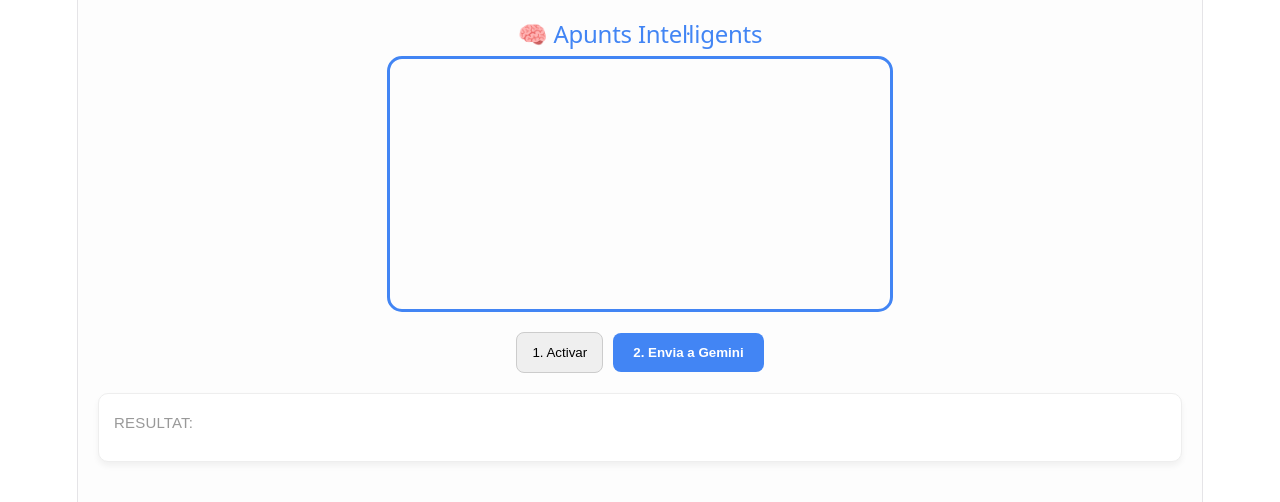
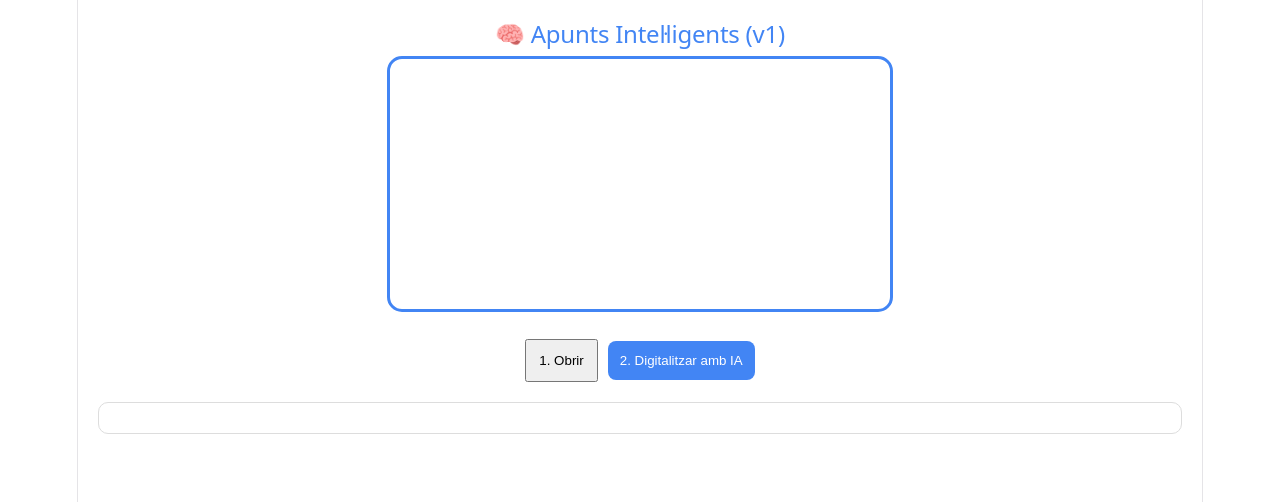
Before and after one commit to smenend1/meus-apunts-pwa, a React (Vite) app: page / in a window 1280 px wide. Shown: the top 502 px of the page. Built offline with nearby package versions, Linux system fonts and the light colour scheme.

Commit message:
Add files via upload

```diff
--- a/src/App.jsx
+++ b/src/App.jsx
@@ -6,7 +6,7 @@ function App() {
   const videoRef = useRef(null);
   const canvasRef = useRef(null);
 
-  // ⚠️ Torna a enganxar aquí la teva clau amb molta cura (sense espais extres)
+  // ⚠️ Torna a posar la teva API KEY aquí
   const GEMINI_API_KEY = "AIzaSyAaXi8T8JMBf2epxzDBl3yj3HvolbrzA4k";
 
   const startCamera = async () => {
@@ -16,7 +16,7 @@ function App() {
       });
       videoRef.current.srcObject = stream;
     } catch (err) {
-      alert("Error: Revisa els permisos de la càmera al navegador.");
+      alert("Error de càmera: Revisa els permisos.");
     }
   };
 
@@ -29,82 +29,62 @@ function App() {
       return;
     }
 
-    // Capturem la imatge
     canvas.width = video.videoWidth;
     canvas.height = video.videoHeight;
-    const context = canvas.getContext('2d');
-    context.drawImage(video, 0, 0, canvas.width, canvas.height);
+    canvas.getContext('2d').drawImage(video, 0, 0);
 
-    const imageData = canvas.toDataURL('image/jpeg', 0.8);
-    const base64Image = imageData.split(',')[1];
+    const base64Image = canvas.toDataURL('image/jpeg', 0.8).split(',')[1];
 
     setLoading(true);
-    setText("Connectant amb el cervell de Google...");
+    setText("Connectant amb Gemini (v1 estable)...");
 
     try {
-      const response = await fetch(`https://generativelanguage.googleapis.com/v1beta/models/gemini-1.5-flash:generateContent?key=${GEMINI_API_KEY}`, {
+      // HEM CANVIAT v1beta per v1 i el model a gemini-1.5-flash-latest
+      const response = await fetch(`https://generativelanguage.googleapis.com/v1/models/gemini-1.5-flash:generateContent?key=${GEMINI_API_KEY}`, {
         method: 'POST',
         headers: { 'Content-Type': 'application/json' },
         body: JSON.stringify({
           contents: [{
             parts: [
-              { text: "Descriu detalladament tot el text que veus en aquesta imatge d'apunts. Si hi ha exercicis, resol-los. Respon sempre en català." },
+              { text: "Ets un expert en transcripció d'apunts. Analitza la imatge i passa el contingut a net, resolent exercicis si n'hi ha. Respon en català." },
               { inline_data: { mime_type: "image/jpeg", data: base64Image } }
             ]
-          }],
-          // Afegim configuració per evitar que la IA es bloquegi per seguretat
-          safetySettings: [
-            { category: "HARM_CATEGORY_HARASSMENT", threshold: "BLOCK_NONE" },
-            { category: "HARM_CATEGORY_HATE_SPEECH", threshold: "BLOCK_NONE" },
-            { category: "HARM_CATEGORY_SEXUALLY_EXPLICIT", threshold: "BLOCK_NONE" },
-            { category: "HARM_CATEGORY_DANGEROUS_CONTENT", threshold: "BLOCK_NONE" }
-          ]
+          }]
         })
       });
 
       const data = await response.json();
 
-      // Si la resposta és buida, mirem si hi ha un error estructural
       if (data.candidates && data.candidates[0].content) {
         setText(data.candidates[0].content.parts[0].text);
       } else if (data.error) {
         setText(`Error de Google: ${data.error.message}`);
       } else {
-        setText("Google ha rebut la foto però no ha tornat text. Prova de moure una mica el paper o millorar la llum.");
+        setText("No s'ha pogut extreure text. Prova d'enfocar millor.");
       }
     } catch (error) {
-      setText("Error crític de xarxa. Estàs connectat a internet?");
+      setText("Error de xarxa.");
     } finally {
       setLoading(false);
     }
   };
 
   return (
-    <div style={{ padding: '20px', textAlign: 'center', fontFamily: 'sans-serif', backgroundColor: '#fdfdfd', minHeight: '100vh' }}>
-      <h2 style={{ color: '#4285F4' }}>🧠 Apunts Intel·ligents</h2>
-
-      <div style={{ maxWidth: '500px', margin: '0 auto', borderRadius: '15px', overflow: 'hidden', border: '3px solid #4285F4' }}>
-        <video ref={videoRef} autoPlay playsInline style={{ width: '100%', display: 'block' }} />
-      </div>
-
+    <div style={{ padding: '20px', textAlign: 'center', fontFamily: 'sans-serif' }}>
+      <h2 style={{ color: '#4285F4' }}>🧠 Apunts Intel·ligents (v1)</h2>
+      <video ref={videoRef} autoPlay playsInline style={{ width: '100%', maxWidth: '500px', borderRadius: '15px', border: '3px solid #4285F4' }} />
       <canvas ref={canvasRef} style={{ display: 'none' }} />
-
       <div style={{ margin: '20px' }}>
-        <button onClick={startCamera} style={btnS}>1. Activar</button>
-        <button onClick={processWithGemini} disabled={loading} style={btnP}>
-          {loading ? "Analitzant..." : "2. Envia a Gemini"}
+        <button onClick={startCamera} style={{ padding: '12px', marginRight: '10px' }}>1. Obrir</button>
+        <button onClick={processWithGemini} disabled={loading} style={{ padding: '12px', background: '#4285F4', color: 'white', border: 'none', borderRadius: '8px' }}>
+          {loading ? "Analitzant..." : "2. Digitalitzar amb IA"}
         </button>
       </div>
-
-      <div style={{ textAlign: 'left', backgroundColor: 'white', padding: '15px', borderRadius: '10px', border: '1px solid #eee', boxShadow: '0 4px 6px rgba(0,0,0,0.05)' }}>
-        <small style={{ color: '#999' }}>RESULTAT:</small>
-        <div style={{ whiteSpace: 'pre-wrap', marginTop: '10px', fontSize: '15px' }}>{text}</div>
+      <div style={{ textAlign: 'left', background: 'white', padding: '15px', borderRadius: '10px', border: '1px solid #ddd' }}>
+        <p style={{ whiteSpace: 'pre-wrap' }}>{text}</p>
       </div>
     </div>
   );
 }
 
-const btnS = { padding: '12px 15px', marginRight: '10px', borderRadius: '8px', cursor: 'pointer', border: '1px solid #ccc' };
-const btnP = { padding: '12px 20px', backgroundColor: '#4285F4', color: 'white', border: 'none', borderRadius: '8px', fontWeight: 'bold', cursor: 'pointer' };
-
 export default App;
```
